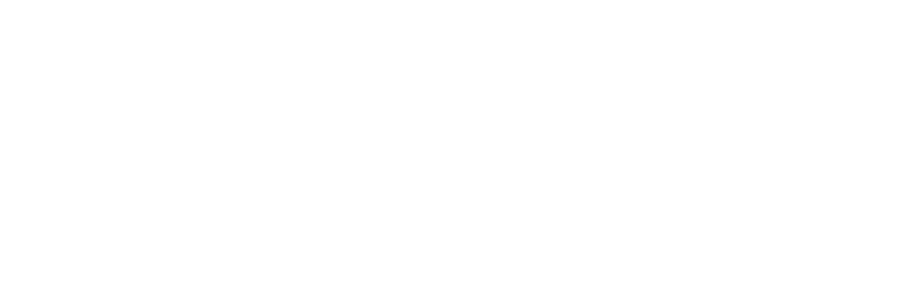
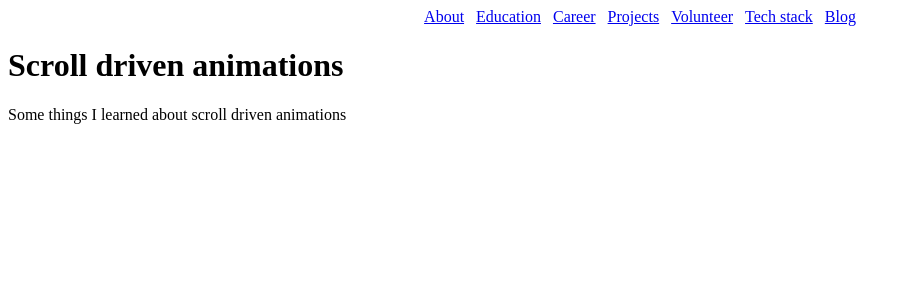
Before and after one commit to lisavineberg/portfolio, a React (Create React App) app: page /blog/scroll-driven-animations in a window 1280 px wide. Before the commit this address had no page. Shown: the top 300 px of the page, without its empty margins (0-910 px from the left). Built offline with nearby package versions, Linux system fonts and the light colour scheme.

Commit message:
adding more blog structure/routing

```diff
--- /dev/null
+++ b/src/components/Card.js
@@ -0,0 +1,12 @@
+const Card = ({ card }) => {
+  return (
+    <li>
+      <a href={card.url}>
+        <h2>{card.title}</h2>
+      </a>
+      <p>{card.desc}</p>
+    </li>
+  )
+}
+
+export default Card;
--- /dev/null
+++ b/src/content/blog-posts.json
@@ -0,0 +1,8 @@
+[
+  {
+    "id": "scroll-driven-animations",
+    "title": "Scroll driven animations",
+    "url": "/blog/scroll-driven-animations",
+    "desc": "Some things I learned about scroll driven animations"
+  }
+]
--- a/src/index.js
+++ b/src/index.js
@@ -9,6 +9,7 @@
 import Volunteer from './routes/volunteer';
 import TechStack from './routes/tech-stack';
 import Blog from './routes/blog';
+import BlogPost from './routes/blog/[post]';
 
 const root = ReactDOM.createRoot(document.getElementById('root'));
 root.render(
@@ -21,6 +22,7 @@
       <Route path="/volunteer" element={<Volunteer />} />
       <Route path="/tech-stack" element={<TechStack />} />
       <Route path="/blog" element={<Blog />} />
+      <Route path="/blog/:id" element={<BlogPost />} />
     </Routes>
   </BrowserRouter>
 );
--- a/src/routes/blog.js
+++ b/src/routes/blog.js
@@ -1,9 +1,14 @@
 import Layout from "../components/Layout";
+import Card from "../components/Card";
+import data from '../content/blog-posts.json';
 
 const Blog = () => {
   return (
     <Layout>
       <h1>Blog</h1>
+      <ul>
+        {data.map((item, index) => <Card card={item} key={index} />)}
+      </ul>
     </Layout>
   )
 }
--- /dev/null
+++ b/src/routes/blog/[post].js
@@ -0,0 +1,19 @@
+import { useParams } from "react-router";
+import Layout from "../../components/Layout";
+
+import data from '../../content/blog-posts.json';
+
+const BlogPost = () => {
+  const { id } = useParams();
+
+  const blogPostData =  data.find(item => item.id === id)
+
+  return (
+    <Layout>
+      <h1>{blogPostData.title}</h1>
+      <p>{blogPostData.desc}</p>
+    </Layout>
+  )
+}
+
+export default BlogPost;
```
Also changed, not shown: 1 other file (tests, documents, lock files or other folders).
